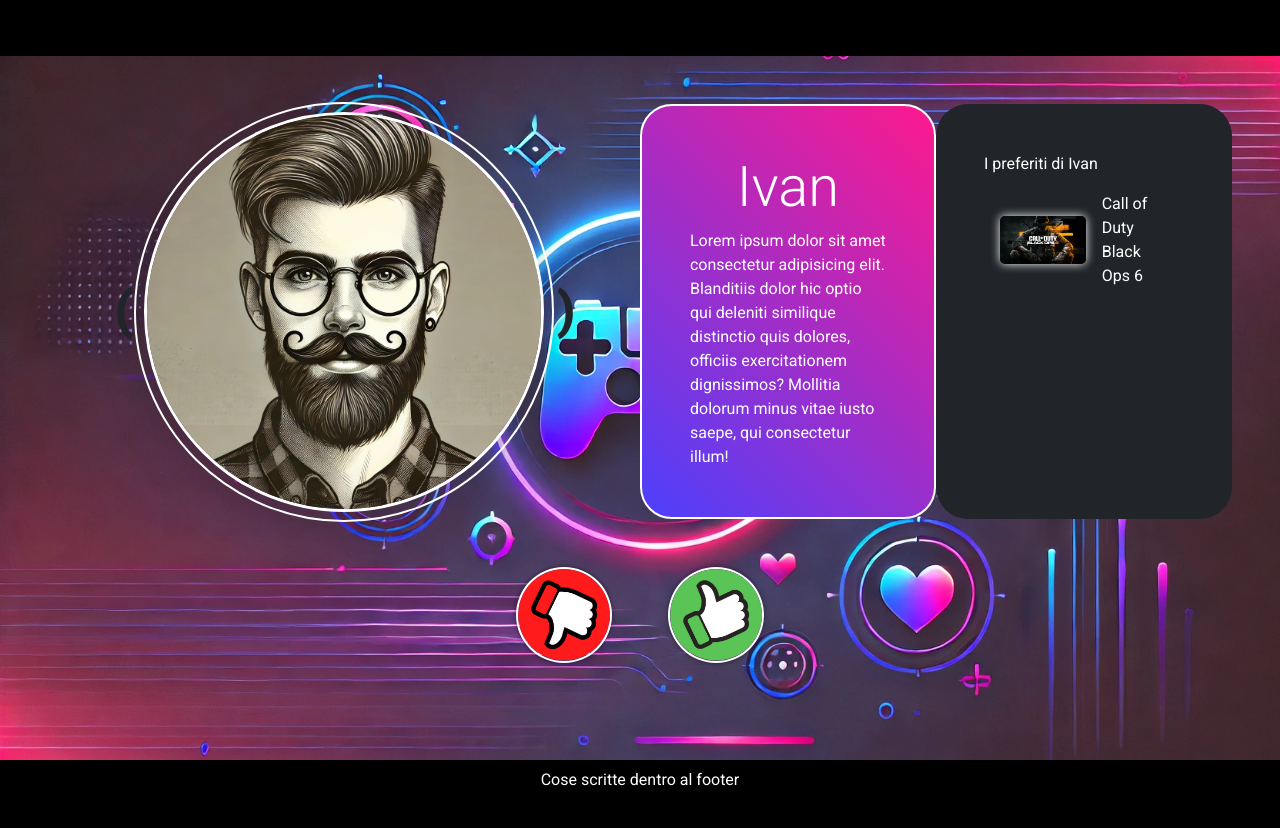
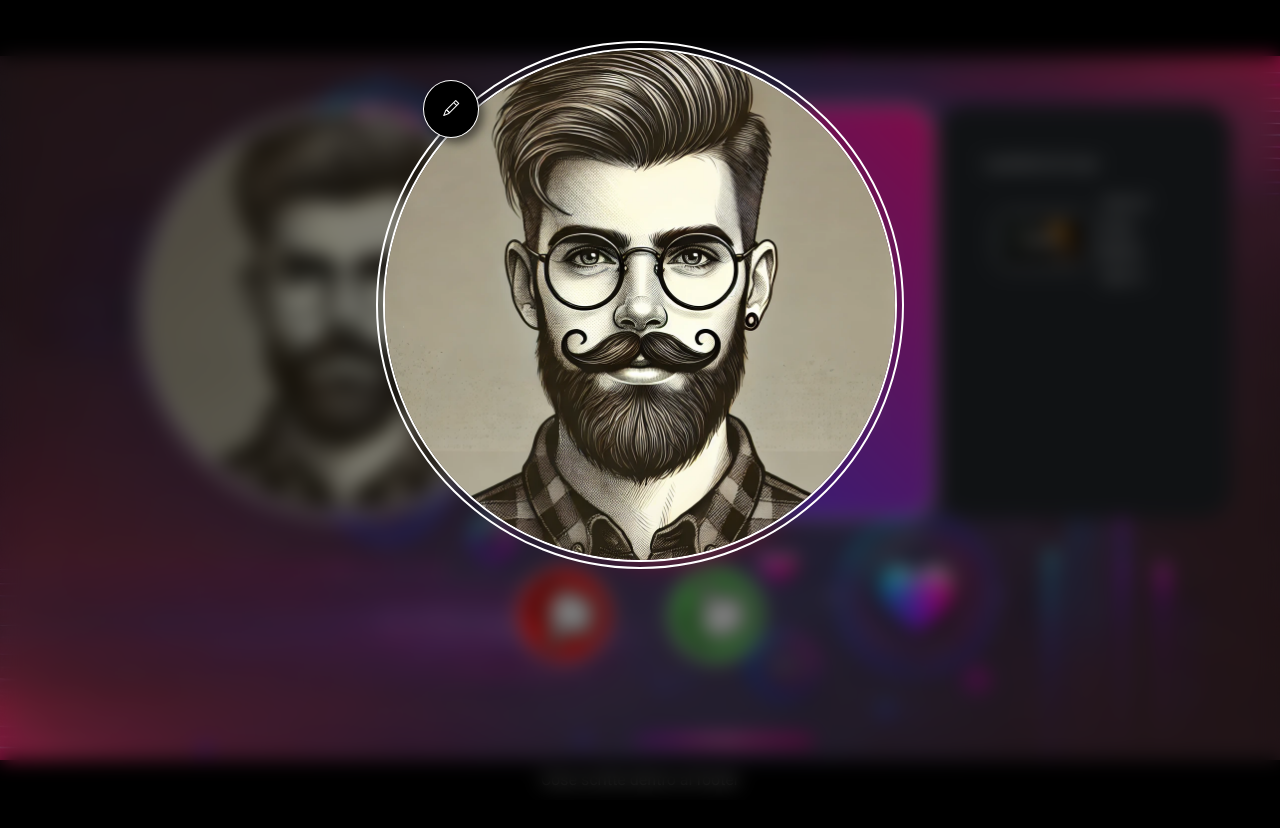
Before and after one commit to JackRosser/projectbw, an Angular app: page /home in a window 1280 px wide. Shown: the top 828 px of the page. Before the commit the page ends 800 px from the top, so only its background shows below. Built offline with nearby package versions, Linux system fonts and the light colour scheme.

Commit message:
profile css

```diff
--- a/angular.json
+++ b/angular.json
@@ -40,7 +40,8 @@
               }
             ],
             "styles": [
-              "src/styles.scss"
+              "src/styles.scss",
+              "node_modules/bootstrap-icons/font/bootstrap-icons.css"
             ],
             "scripts": []
           },
@@ -106,7 +107,8 @@
               }
             ],
             "styles": [
-              "src/styles.scss"
+              "src/styles.scss",
+              "node_modules/bootstrap-icons/font/bootstrap-icons.css"
             ],
             "scripts": []
           }
--- a/package.json
+++ b/package.json
@@ -24,6 +24,7 @@
     "@ng-bootstrap/ng-bootstrap": "^17.0.1",
     "@popperjs/core": "^2.11.8",
     "bootstrap": "^5.3.2",
+    "bootstrap-icons": "^1.11.3",
     "rxjs": "~7.8.0",
     "tslib": "^2.3.0",
     "zone.js": "~0.14.10"
--- a/src/app/shared/navbar/navbar.component.html
+++ b/src/app/shared/navbar/navbar.component.html
@@ -1 +1,2 @@
 <nav></nav>
+<app-profile></app-profile>
--- /dev/null
+++ b/src/app/shared/profile/profile.component.html
@@ -0,0 +1,16 @@
+<section id="profile">
+  <div class="container-fluid">
+    <div class="row p-lg-5">
+      <div class="col-12 d-flex justify-content-center">
+        <div class="position-relative">
+          <img
+            src="/images/avatartest.webp"
+            alt="avatar"
+            class="profileavatar"
+          />
+          <i class="bi bi-pencil edit"></i>
+        </div>
+      </div>
+    </div>
+  </div>
+</section>
--- /dev/null
+++ b/src/app/shared/profile/profile.component.scss
@@ -0,0 +1,46 @@
+#profile {
+  width: 100vw;
+  height: 100vh;
+  position: absolute;
+  top: 0;
+  right: 0;
+  backdrop-filter: blur(10px);
+  background-color: rgba(0, 0, 0, 0.5);
+  z-index: 20;
+}
+
+.profileavatar {
+  max-height: 50%;
+}
+
+.edit {
+  color: white;
+  background-color: black;
+  border-radius: 50%;
+  position: absolute;
+  padding-inline: 1.2rem;
+  padding-block: 1rem;
+  border: 1px solid white;
+  box-shadow: 5px 5px 10px rgba(0, 0, 0, 0.5);
+  cursor: pointer;
+  top: 1rem;
+  left: 1rem;
+}
+
+.edit:hover {
+  background-color: white;
+  color: black;
+}
+
+@media screen and (min-width: 992px) {
+  .profileavatar {
+    border-radius: 50%;
+    border: 2px solid white;
+    outline: 2px solid white;
+    outline-offset: 5px;
+  }
+  .edit {
+    top: 2rem;
+    left: 2.5rem;
+  }
+}
--- a/src/app/shared/shared.module.ts
+++ b/src/app/shared/shared.module.ts
@@ -5,13 +5,15 @@ import { SharedRoutingModule } from './shared-routing.module';
 import { SharedComponent } from './shared.component';
 import { NavbarComponent } from './navbar/navbar.component';
 import { FooterComponent } from './footer/footer.component';
+import { ProfileComponent } from './profile/profile.component';
 
 
 @NgModule({
   declarations: [
     SharedComponent,
     NavbarComponent,
-    FooterComponent
+    FooterComponent,
+    ProfileComponent
   ],
   imports: [
     CommonModule,
```
Also changed, not shown: src/app/shared/profile/profile.component.ts (added, +10 -0 lines), 1 other file (tests, documents, lock files or other folders).
